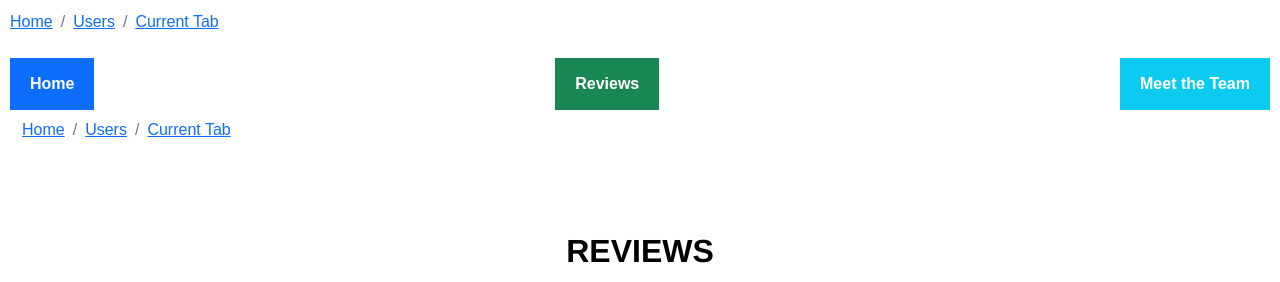
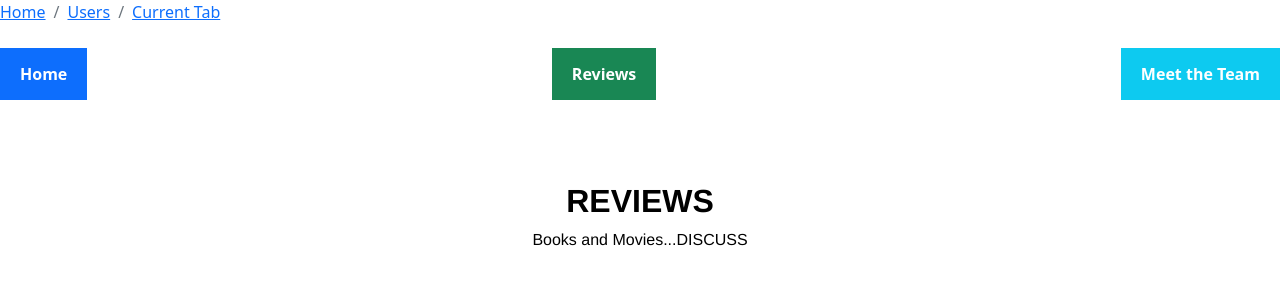
Before and after one commit to dannychannita/MCDfa21, a Django app: template pages/templates/ReviewsPage.html in a window 1280 px wide. Shown: the top 282 px of the page. Run offline with Django 3.2, Linux system fonts and the light colour scheme; the template is opened without the code that fills it, so the values that code supplies are empty; some libraries are stand-ins or nearby versions.

Commit message:
fix styles to work with base.html

```diff
--- a/pages/templates/ReviewsPage.html
+++ b/pages/templates/ReviewsPage.html
@@ -7,72 +7,6 @@
 
 {% block content %}
 <style>
-        * {
-            box-sizing: border-box;
-        }
-
-        /* Add a gray background color with some padding */
-        body {
-            font-family: Arial;
-            padding: 10px;
-            background: white;
-        }
-
-        /* Header/Blog Title */
-        .header {
-            padding: 50px;
-            text-align: center;
-            background-color: white;
-            color: black;
-        }
-
-        /* Increase the font size of the heading */
-        .header h1 {
-            font-size: 40px;
-        }
-
-        /* Style the top navigation bar */
-        .navbar {
-            overflow: hidden;
-            background-color: white;
-        }
-
-        /* Style the navigation bar links */
-        .navbar a {
-            float: inside;
-            display: block;
-            text-align: center;
-            padding: 14px 20px;
-            text-decoration: none;
-        }
-
-
-        /* Change color on hover */
-        .navbar a:hover {
-            background-color: #323539;
-            opacity: 1.0;
-        }
-
-        /* Column container */
-        .row {
-            display: -ms-flexbox; /* IE10 */
-            display: flex;
-            -ms-flex-wrap: wrap; /* IE10 */
-            flex-wrap: wrap;
-        }
-
-        body {
-            font-family: Arial;
-            margin: 0;
-        }
-
-        * {
-            box-sizing: border-box;
-        }
-
-        img {
-            vertical-align: middle;
-        }
 
         /* Position the image container (needed to position the left and right arrows) */
         .container {
@@ -187,112 +121,13 @@
             clear: both;
         }
 
-        /* Footer */
-        .footer {
-            text-align: center;
-            background: white;
-        }
-
-        /* Responsive layout - when the screen is less than 700px wide, make the two columns stack on top of each other instead of next to each other */
-        @media screen and (max-width: 700px) {
-            .row {
-                flex-direction: column;
-            }
-        }
-
-        /* Responsive layout - when the screen is less than 400px wide, make the navigation links stack on top of each other instead of next to each other */
-        @media screen and (max-width: 400px) {
-            .navbar a {
-                float: none;
-                width: 100%;
-            }
-        }
-
-        .fa {
-            padding: 10px;
-            font-size: 50px;
-            width: 100px;
-            text-align: center;
-            text-decoration: none;
-            margin: 5px 5px;
-        }
-
-        .fa:hover {
-            opacity: 1.0;
-        }
-
-        /* #3B5998 */
-        .fa-facebook {
-            background: white;
-            color: #3B5998;
-        }
-
-        /* 55ACEE */
-        .fa-twitter {
-            background: white;
-            color: #55ACEE;
-        }
-
-        .fa-google {
-            background: #dd4b39;
-            color: white;
-        }
-
-        /* #bb0000 */
-        .fa-youtube {
-            background: white;
-            color: #bb0000;
-        }
-
-        /* #125688 */
-        .fa-instagram {
-            background: white;
-            color: #125688;
-        }
-
-        /* #cb2027 */
-        .fa-pinterest {
-            background: white;
-            color: #cb2027;
-        }
-
-        /* #ff5700 */
-        .fa-reddit {
-            background: white;
-            color: #ff5700;
-        }
-
     </style>
 <div>
-
-    <div class="container-fluid">
-        <div>
-            <ol class="breadcrumb">
-            <li class ="breadcrumb-item">
-                <a href="#">Home</a>
-            </li>
-
-            <li class ="breadcrumb-item">
-                <a href="#">Users</a>
-            </li>
-
-            <li class ="breadcrumb-item active">
-                <a href="#">Current Tab</a>
-
-            </li>
-        </ol>
-        </div>
 
         <div class="header text-black text-center">
             <img src="" class="text-center" height="300">
             <h2><strong>REVIEWS</strong></h2>
             <p>Books and Movies...DISCUSS</p>
-        </div>
-
-        <div class="text-center navbar navbar">
-            <a href="home.html" class="btn-primary"><strong>Home</strong></a>
-            <a href="ReviewsPage.html" class="btn-success"><strong>Reviews</strong></a>
-            <a href="about.html" class="btn-info text-white"><strong>Meet the Team</strong></a>
         </div>
 
     </div>
@@ -406,10 +241,6 @@
                      class="rounded" data-noaft="1"
                      style="width: 260px; height: 200px; margin: 1px;">
             </div>
-            <div class="card">
-                <h3>Follow Me</h3>
-                <p>Some text..</p>
-            </div>
         </div>
     </div>
 
--- a/pages/templates/about.html
+++ b/pages/templates/about.html
@@ -1,3 +1,6 @@
+<!DOCTYPE html>
+<html lang="en">
+
 {%  extends "base.html" %}
     <link href="https://cdn.jsdelivr.net/npm/bootstrap@5.1.3/dist/css/bootstrap.min.css" rel="stylesheet" integrity="sha384-1BmE4kWBq78iYhFldvKuhfTAU6auU8tT94WrHftjDbrCEXSU1oBoqyl2QvZ6jIW3" crossorigin="anonymous">
     <script src="https://cdn.jsdelivr.net/npm/bootstrap@5.1.1/dist/js/bootstrap.bundle.min.js"></script>
@@ -14,7 +17,7 @@ div class="container-fluid">
         <hr>
         <p>CHECK OUT THESE SWEET PICS</p>
 </div>
-</div> <!-- Jumbotron -->
+</html> <!-- Jumbotron -->
 <!--###################START HERE####################-->
 <div class="container">
     <div class="row">
```
